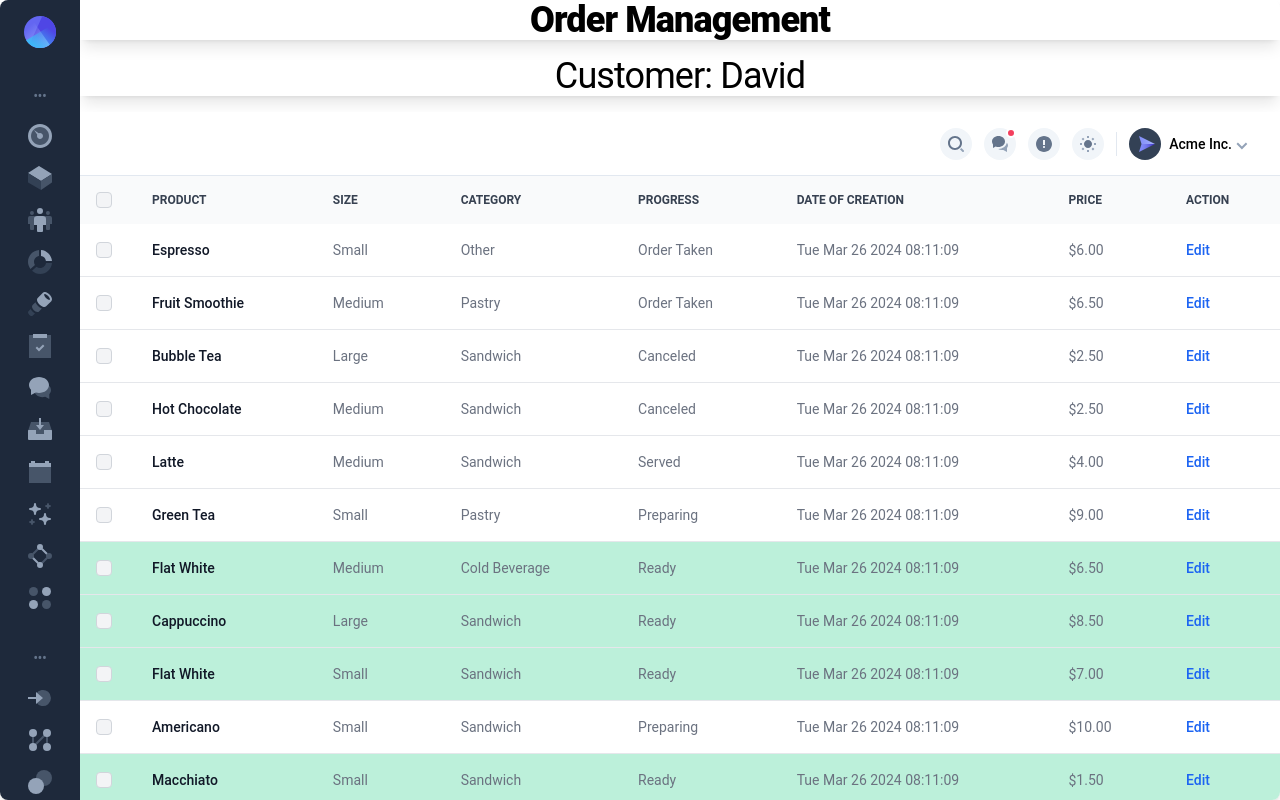
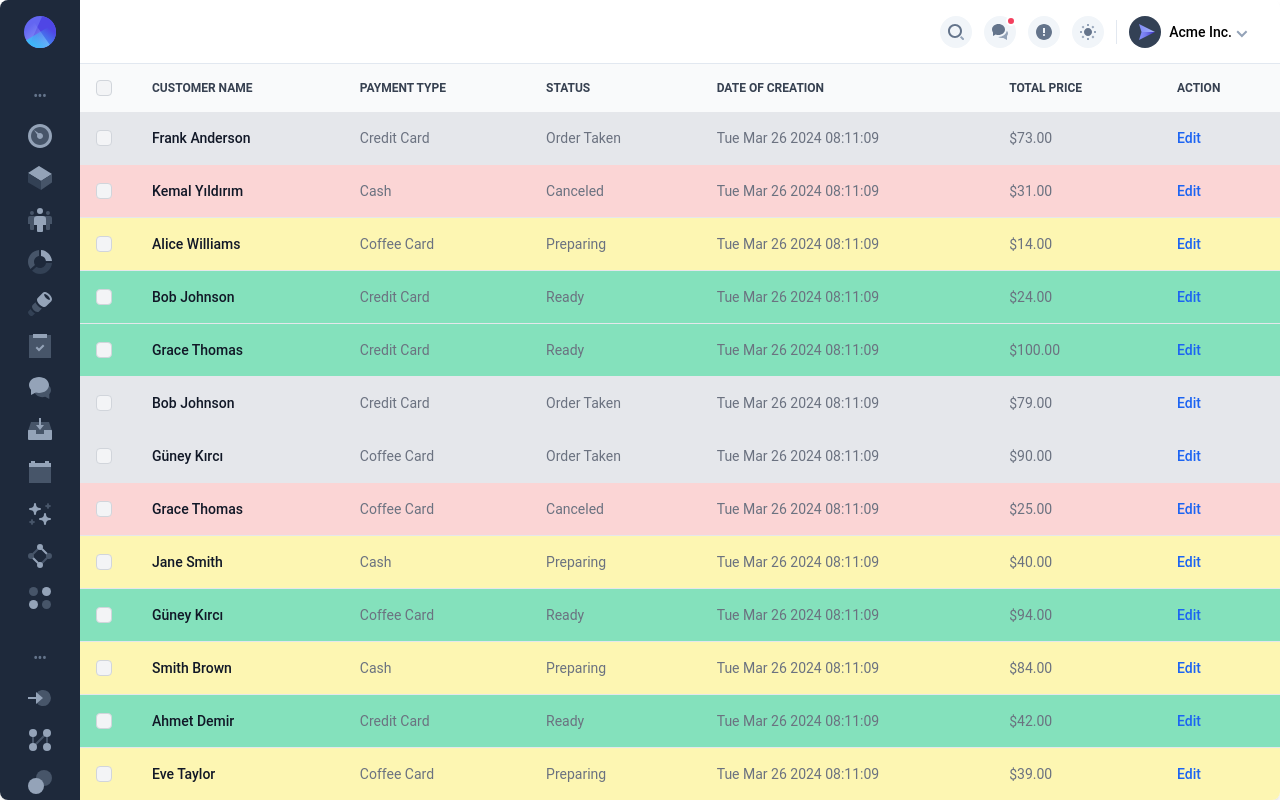
Before and after one commit to Nosver/CafeManagement, a React (Vite) app in the folder frontend/: page /orders in a window 1280 px wide. Built offline with nearby package versions, Linux system fonts and the light colour scheme.

Commit message:
Order screen

```diff
--- a/frontend/src/pages/Personel/Orders.jsx
+++ b/frontend/src/pages/Personel/Orders.jsx
@@ -1,6 +1,7 @@
 import React, { useState } from 'react';
 import Sidebar from '../../imported-assets/partials/Sidebar';
 import Header from '../../imported-assets/partials/Header';
+import Popup from '../../components/Popup';
 
 
 const OrderStatus = {
@@ -9,7 +10,6 @@ const OrderStatus = {
     SERVED: 'Served',
     CANCELED: 'Canceled',
     ORDER_TAKEN: 'Order Taken',
-    // Add more statuses as needed
 };
 
 const Category = {
@@ -23,54 +23,71 @@ const Category = {
     OTHER: 'Other'
 };
 
+const PaymentType = {
+    CASH: 'Cash',
+    CREDIT_CARD: 'Credit Card',
+    COFFE_CARD: 'Coffee Card',
+}
 
-class OrderItem {
-    constructor(customer, product, size, category, progress, date, price) {
+class Order {
+
+    constructor(id, customer, payment_type, status, date, total_price) {
+        this.id = Math.random().toString(36).substring(7);
         this.customer = customer;
-        this.product = product;
-        this.size = size;
-        this.category = category;
-        this.progress = progress;
+        this.payment_type = payment_type;
+        this.status = status;
         this.date = date;
-        this.price = price;
+        this.total_price = total_price;
     }
 
-    static generateRandomOrderItem(){
-        const customers = ['Kemal', 'Doğukan', 'Masis', 'Güney', 'Ahmet', 'John', 'Jane', 'Doe', 'Smith', 'Brown', 'Alice', 'Bob', 'Charlie', 'David', 'Eve', 'Frank', 'Grace', 'Heidi'];
-        const products = ['Cappuccino', 'Latte', 'Espresso', 'Mocha', 'Americano', 'Macchiato', 'Flat White', 'Iced Coffee', 'Green Tea', 'Chai Latte', 'Hot Chocolate', 'Iced Tea', 'Black Tea', 'Fruit Smoothie', 'Lemonade', 'Milkshake', 'Matcha Latte', 'Bubble Tea', 'Iced Latte', 'Frappuccino'];
-        const sizes = ['Small', 'Medium', 'Large'];
-        const categories = [Category.HOT_BEVERAGE, Category.COLD_BEVERAGE, Category.DESSERT, Category._PASTRY, Category.SANDWICH, Category.PASTRY, Category.SMOOTIE, Category.OTHER];
-        const progresses = [OrderStatus.READY, OrderStatus.PREPARING, OrderStatus.SERVED, OrderStatus.CANCELED, OrderStatus.ORDER_TAKEN];
-        const prices = ['$1.50', '$2.00', '$2.50', '$3.00', '$3.50', '$4.00', '$4.50', '$5.00', '$5.50', '$6.00', '$6.50', '$7.00', '$7.50', '$8.00', '$8.50', '$9.00', '$9.50', '$10.00'];
+    static generateRandomOrder() {
+        const id = Math.random().toString(36).substring(7);
+        const customers = ['Kemal Yıldırım', 'Doğukan Yılmaz', 'Masis Aramyan', 'Güney Kırcı', 'Ahmet Demir', 'John Doe', 'Jane Smith', 'Doe Johnson', 'Smith Brown', 'Alice Williams', 'Bob Johnson', 'Charlie Davis', 'David Wilson', 'Eve Taylor', 'Frank Anderson', 'Grace Thomas', 'Heidi Jackson'];
+        const statuses = [OrderStatus.READY, OrderStatus.PREPARING, OrderStatus.SERVED, OrderStatus.CANCELED, OrderStatus.ORDER_TAKEN];
+        const payment_types = [PaymentType.CASH, PaymentType.CREDIT_CARD, PaymentType.COFFE_CARD];
+        const randomPaymentType = payment_types[Math.floor(Math.random() * payment_types.length)];
+        const randomCustomer = customers[Math.floor(Math.random() * customers.length)];
+        const randomstatus = statuses[Math.floor(Math.random() * statuses.length)];
+        const randomDate = Date.now();
+        const randomtotal_price = Math.floor(Math.random() * 100.0) + 1.0;
 
-        const randomCustomer = customers[Math.floor(Math.random() * customers.length)];
-        const randomProduct = products[Math.floor(Math.random() * products.length)];
-        const randomSize = sizes[Math.floor(Math.random() * sizes.length)];
-        const randomCategory = categories[Math.floor(Math.random() * categories.length)];
-        const randomProgress = progresses[Math.floor(Math.random() * progresses.length)];
-        const randomDate = Date.now();
-        const randomPrice = prices[Math.floor(Math.random() * prices.length)];
-
-        return new OrderItem(randomCustomer, randomProduct, randomSize, randomCategory, randomProgress, randomDate, randomPrice);
+        return new Order(id, randomCustomer, randomPaymentType, randomstatus, randomDate, randomtotal_price);
     }
 }
 
-
+const closePopup = () => {
+    setIsPopupOpen(false);
+};
 
 export const Orders = () => {
 
-
-    // put all orders in an array
     const orders = [];
 
-    for(let i = 0; i < 100; i++){
-        orders.push(OrderItem.generateRandomOrderItem());
+    for (let i = 0; i < 100; i++) {
+        orders.push(Order.generateRandomOrder());
     }
 
     const [sidebarOpen, setSidebarOpen] = useState(true);
+    const [isPopupOpen, setIsPopupOpen] = useState(null);
+    const [selectedOrder, setSelectedOrder] = useState(null); // Add this line
+
 
     return (
         <>
+
+            {/* FIX THIS POP UP !!! */}
+            {selectedOrder && (
+                <Popup isOpen={true} onClose={() => setSelectedOrder(null)}>
+                    {/* Display selectedOrder details */}
+                    <h2>Order Details</h2>
+                    <p>Customer: {selectedOrder.customer}</p>
+                    <p>Payment Type: {selectedOrder.payment_type}</p>
+                    <p>Status: {selectedOrder.status}</p>
+                    <p>Date: {new Date(selectedOrder.date).toString().substring(0, 24)}</p>
+                    <p>Total Price: ${selectedOrder.total_price.toFixed(2)}</p>
+                </Popup>
+            )}
+
 
             <div class="relative overflow-x-auto shadow-md sm:rounded-lg">
 
@@ -81,10 +98,7 @@ export const Orders = () => {
                     {/* Content area */}
                     <div className="relative flex flex-col flex-1 overflow-y-auto overflow-x-hidden">
 
-                        <h1 className="text-base font-extrabold dark:text-white shadow-lg mb-4 text-center leading-none tracking-tight text-black md:text-5xl lg:text-4xl decoration-8 decoration-custom-green dark:decoration-blue-600">
-                            Order Management
-                        </h1>
-                                <h2 className="text-base dark:text-white shadow-lg mb-4 text-center leading-none tracking-tight text-black md:text-5xl lg:text-4xl decoration-8 decoration-custom-green dark:decoration-blue-600" > Customer: {orders[0].customer} </h2>
+
                         <Header sidebarOpen={sidebarOpen} setSidebarOpen={setSidebarOpen} />
 
                         <main>
@@ -98,22 +112,19 @@ export const Orders = () => {
                                             </div>
                                         </th>
                                         <th scope="col" class="px-6 py-3">
-                                            Product
+                                            Customer Name
                                         </th>
                                         <th scope="col" class="px-6 py-3">
-                                            Size
+                                            Payment Type
                                         </th>
                                         <th scope="col" class="px-6 py-3">
-                                            Category
-                                        </th>
-                                        <th scope="col" class="px-6 py-3">
-                                            Progress
+                                            Status
                                         </th>
                                         <th scope="col" class="px-6 py-3">
                                             Date of Creation
                                         </th>
                                         <th scope="col" class="px-6 py-3">
-                                            Price
+                                            Total Price
                                         </th>
                                         <th scope="col" class="px-6 py-3">
                                             Action
@@ -122,31 +133,36 @@ export const Orders = () => {
                                 </thead>
                                 <tbody>
                                     {orders.map((order, index) => (
-                                        <tr key={index} class={`${order.progress == OrderStatus.READY ? 'bg-green-200' : 'bg-white'} border-b dark:bg-gray-800 dark:border-gray-700 hover:bg-gray-50 dark:hover:bg-gray-600 ${order.progress === OrderStatus.READY ? 'bg-green-200' : ''}`}>
+                                        <tr
+                                            key={index}
+                                            onClick={() => setSelectedOrder(order)}
+                                            class={`
+                                        ${order.status === OrderStatus.READY ? 'bg-green-300' :
+                                                    order.status === OrderStatus.PREPARING ? 'bg-yellow-100' :
+                                                        order.status === OrderStatus.DELIVERED ? 'bg-purple-200' :
+                                                            order.status === OrderStatus.CANCELED ? 'bg-red-200' :
+                                                                order.status === OrderStatus.SERVED ? 'bg-violet-200' :
+                                                                    'bg-gray-200'} border-b dark:bg-gray-800 dark:border-black-700 hover:bg-white dark:hover:bg-gray-600 }`}>
                                             <td class="w-4 p-4">
                                                 <div class="flex items-center">
                                                     <input id={`checkbox-table-${index}`} type="checkbox" class="w-4 h-4 text-blue-600 bg-gray-100 border-gray-300 rounded focus:ring-blue-500 dark:focus:ring-blue-600 dark:ring-offset-gray-800 dark:focus:ring-offset-gray-800 focus:ring-2 dark:bg-gray-700 dark:border-gray-600" />
                                                     <label for={`checkbox-table-${index}`} class="sr-only">checkbox</label>
                                                 </div>
                                             </td>
-
                                             <th scope="row" class="px-6 py-4 font-medium text-gray-900 whitespace-nowrap dark:text-white">
-                                                {order.product}
+                                                {order.customer}
                                             </th>
                                             <td class="px-6 py-4">
-                                                {order.size}
+                                                {order.payment_type.toString()}
                                             </td>
                                             <td class="px-6 py-4">
-                                                {order.category}
-                                            </td>
-                                            <td class="px-6 py-4">
-                                                {order.progress}
+                                                {order.status.toString()}
                                             </td>
                                             <td class="px-6 py-4">
                                                 {new Date(order.date).toString().substring(0, 24)}
                                             </td>
                                             <td class="px-6 py-4">
-                                                {order.price}
+                                                ${order.total_price.toFixed(2)}
                                             </td>
                                             <td class="px-6 py-4">
                                                 <a href="#" class="font-medium text-blue-600 dark:text-blue-500 hover:underline">Edit</a>
```
